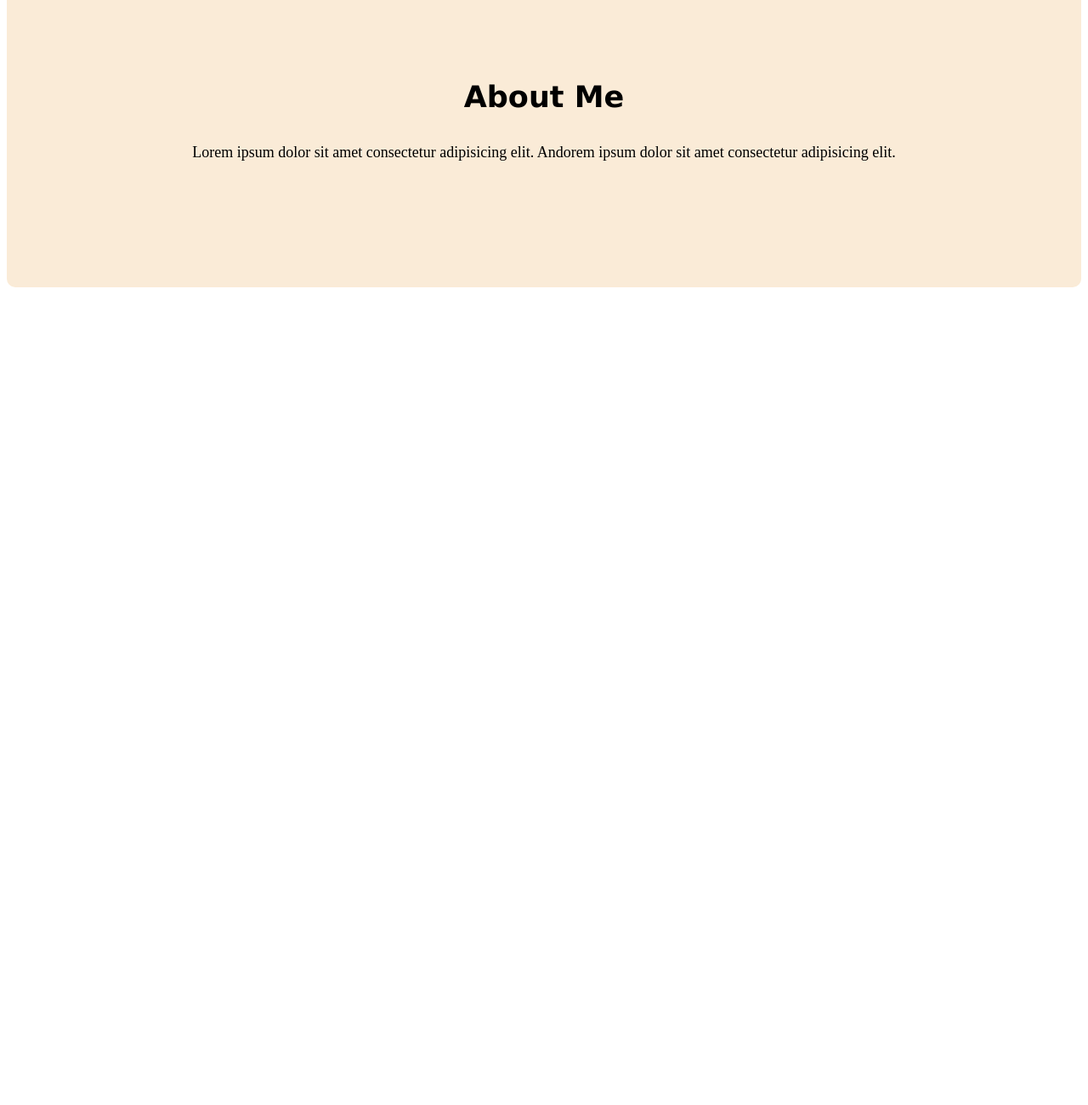
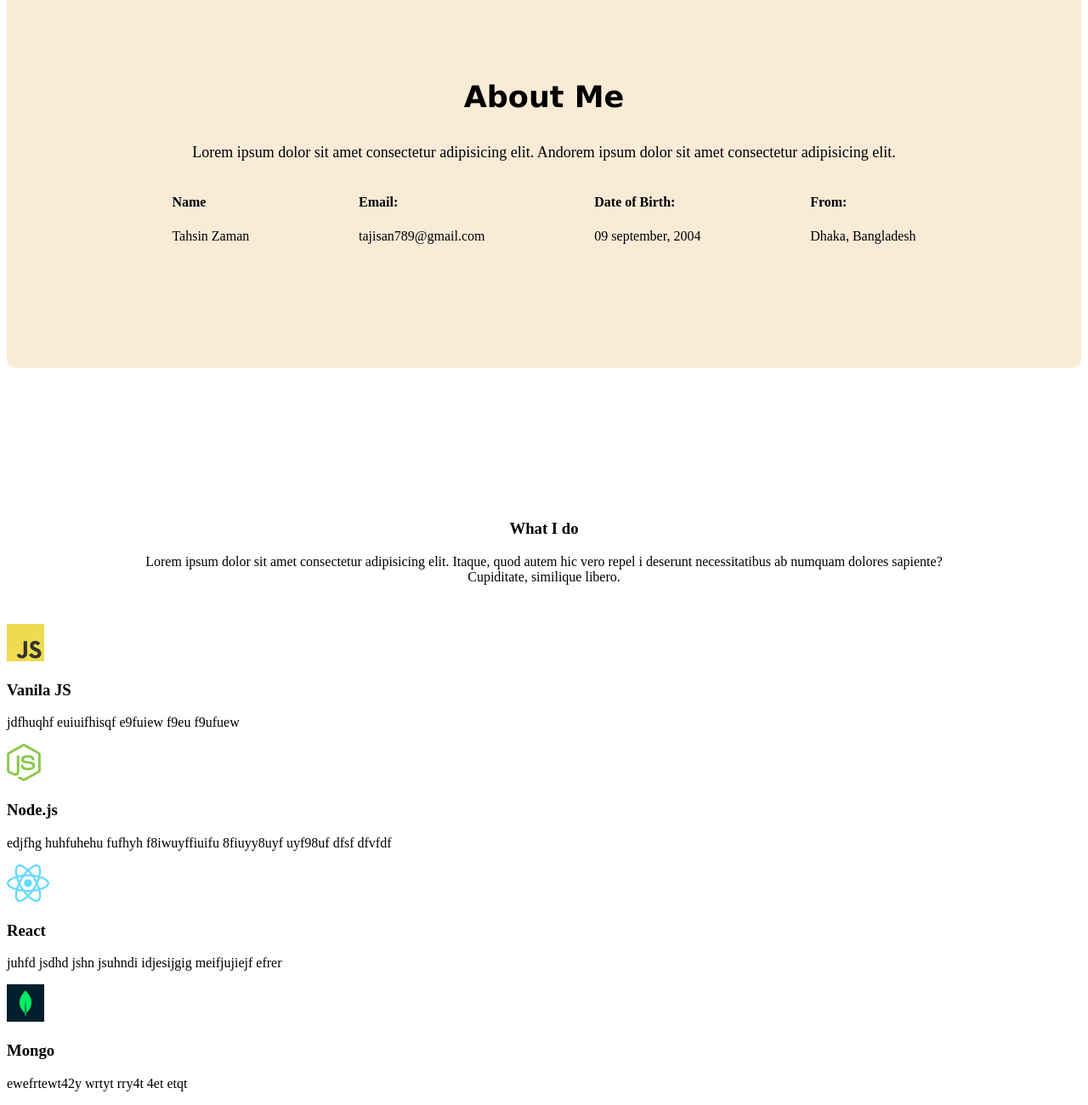
Before and after one commit to Tahsin0909/Deveeloper-Portfolio, a plain HTML site: page index.html in a window 1280 px wide. Shown: the part 818-2118 px from the top of the page at 85% size. Before the commit the page ends 1286 px from the top, so only its background shows below. Drawn offline with Linux system fonts and the light colour scheme; a web font is replaced by a local one.

Commit message:
added ne

```diff
--- a/index.html
+++ b/index.html
@@ -39,8 +39,51 @@
         <p class="description">Lorem ipsum dolor sit amet consectetur adipisicing elit.
             Andorem ipsum dolor sit amet consectetur adipisicing elit.
         </p>
+        <div class="next-about">
+            <div class="about-info">
+                <h4 class="info-tittle">Name</h4>
+                <p class="info-description">Tahsin Zaman</p>
+            </div>
+            <div class="about-info">
+                <h4 class="info-tittle">Email:</h4>
+                <p class="info-description">tajisan789@gmail.com</p>
+            </div>
+            <div class="about-info">
+                <h4 class="info-tittle">Date of Birth:</h4>
+                <p class="info-description">09 september, 2004</p>
+            </div>
+            <div class="about-info">
+                <h4 class="info-tittle">From:</h4>
+                <p class="info-description">Dhaka, Bangladesh</p>
+            </div>
+        </div>
 
     </section>
+    <section class="fucku">
+        <h3>What I do</h3>
+        <p>Lorem ipsum dolor sit amet consectetur adipisicing elit. Itaque, quod autem hic vero repel
+            i deserunt necessitatibus ab numquam dolores sapiente? Cupiditate, similique libero.</p>
+    </section>
+    <div class="skill">
+        <img src="./Img/js.png" alt="">
+        <h3 class="skill-tittle">Vanila JS</h3>
+        <p class="skill-description">jdfhuqhf euiuifhisqf e9fuiew f9eu f9ufuew</p>
+    </div>
+    <div class="skill">
+        <img src="./Img/nodejs.png" alt="">
+        <h3 class="skill-tittle">Node.js</h3>
+        <p class="skill-description">edjfhg huhfuhehu fufhyh f8iwuyffiuifu 8fiuyy8uyf uyf98uf dfsf dfvfdf</p>
+    </div>
+    <div class="skill">
+        <img src="./Img/react.png" alt="">
+        <h3 class="skill-tittle">React</h3>
+        <p class="skill-description">juhfd jsdhd jshn jsuhndi idjesijgig meifjujiejf efrer</p>
+    </div>
+    <div class="skill">
+        <img src="./Img/mongo.png" alt="">
+        <h3 class="skill-tittle">Mongo</h3>
+        <p class="skill-description">ewefrtewt42y  wrtyt rry4t 4et etqt</p>
+    </div>
 </main>
 </body>
 </html>
--- a/styls.css
+++ b/styls.css
@@ -86,3 +86,12 @@ nav a {
     background-color: antiquewhite;
     margin: 130px 0px;
 }
+.next-about{
+    display: flex;
+    justify-content: space-around;
+}
+.fucku{
+    text-align: center;
+    padding: 30px 150px;
+
+}
```
